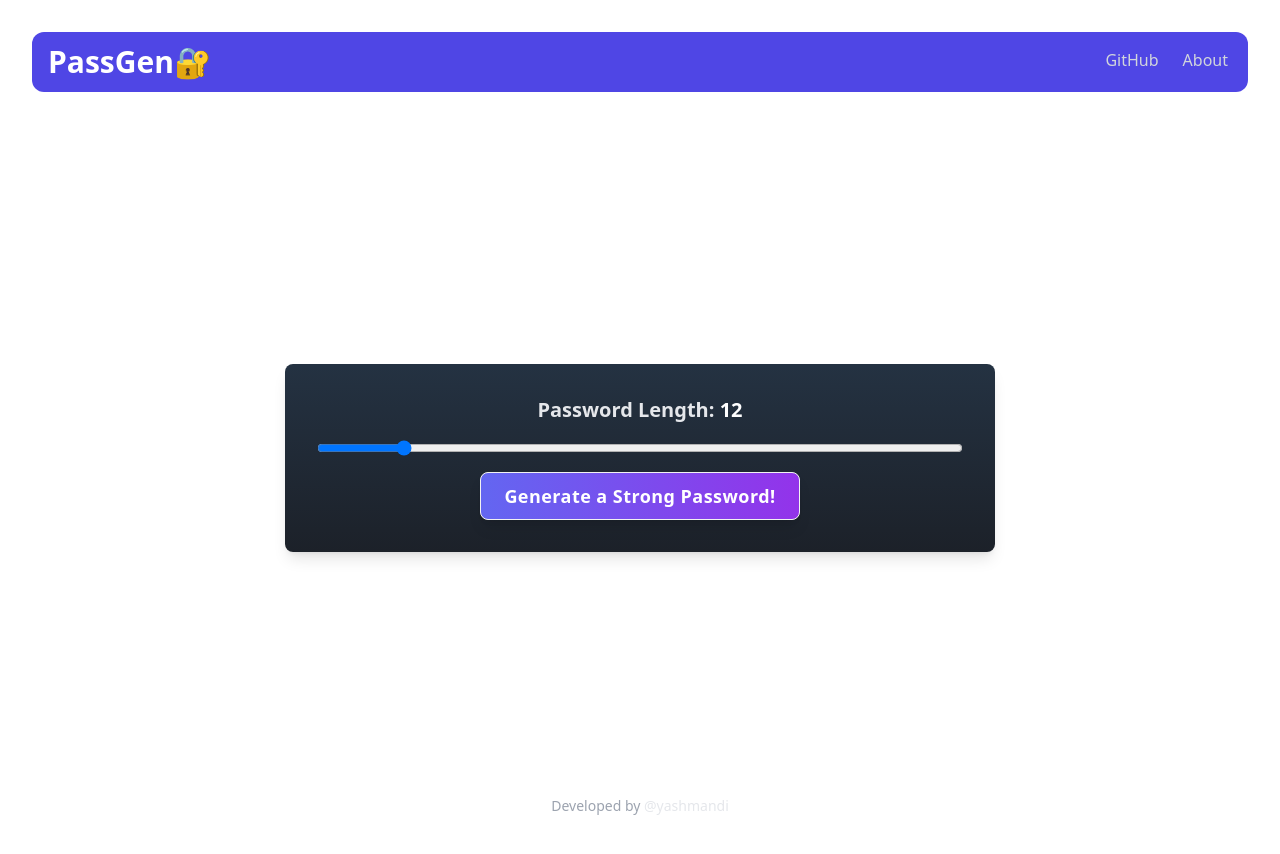
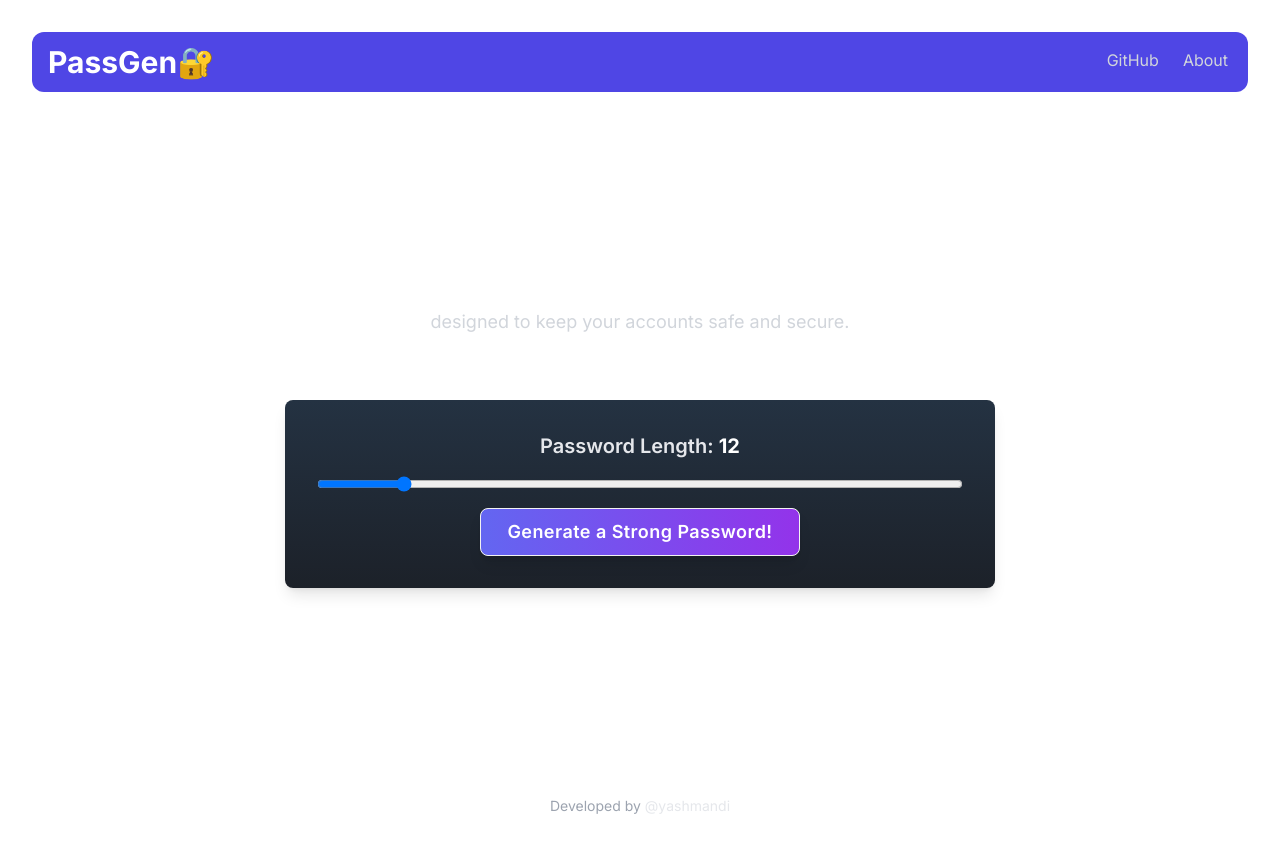
Before and after one commit to yashmandi/password-gen, a React (Vite) app: page / in a window 1280 px wide. Shown: the top 854 px of the page. Built offline with nearby package versions, Linux system fonts and the light colour scheme.

Commit message:
inter font

```diff
--- a/index.html
+++ b/index.html
@@ -2,6 +2,7 @@
 <html lang="en">
   <head>
     <meta charset="UTF-8" />
+    <link href="https://fonts.googleapis.com/css2?family=Inter:wght@400;500;600;700&display=swap" rel="stylesheet">
     <link rel="icon" type="image/svg+xml" href="/logo.svg" />
     <meta name="viewport" content="width=device-width, initial-scale=1.0" />
     <title>PassGen</title>
--- a/src/App.css
+++ b/src/App.css
@@ -1,11 +1,10 @@
-/* Ensure that the html and body elements take up the full height of the viewport */
 html, body {
   height: 100%;
   margin: 0;
   /* overflow: hidden;  */
+  font-family: 'Inter', sans-serif; /* Apply Inter font */
 }
 
-/* Ensure that the root element takes up the full height and uses flexbox */
 #root {
   display: flex;
   flex-direction: column;
@@ -14,11 +13,13 @@ html, body {
   margin: 0 auto;
   padding: 2rem;
   text-align: center;
+  font-family: 'Inter', sans-serif; /* Apply Inter font */
 }
 
 /* Add padding to avoid content hiding behind the footer */
 .pb-16 {
   padding-bottom: 4rem; /* Adjust this value to match the footer's height */
+  font-family: 'Inter', sans-serif; /* Apply Inter font */
 }
 
 /* Add any additional styles for the logo */
@@ -27,6 +28,7 @@ html, body {
   padding: 1.5em;
   will-change: filter;
   transition: filter 300ms;
+  font-family: 'Inter', sans-serif; /* Apply Inter font */
 }
 
 .logo:hover {
@@ -56,9 +58,11 @@ html, body {
 /* Styles for cards */
 .card {
   padding: 2em;
+  font-family: 'Inter', sans-serif; /* Apply Inter font */
 }
 
 /* Styles for read-the-docs */
 .read-the-docs {
   color: #888;
+  font-family: 'Inter', sans-serif; /* Apply Inter font */
 }
--- a/src/pages/Home.jsx
+++ b/src/pages/Home.jsx
@@ -10,9 +10,10 @@ const Home = () => {
       <Navbar />
       <div>
         <p className="text-3xl pt-24 font-bold text-center mt-10 text-white">
-          Effortlessly create a strong, random password <br />with our online
-          generator tool.
+          Effortlessly create a strong, random password <br />
+          with our online generator tool.
         </p>
+        <p className="text-lg text-center mt-2 text-gray-300">designed to keep your accounts safe and secure.</p>
       </div>
       <main className="flex-grow">
         <PasswordGeneratorBox />
```
